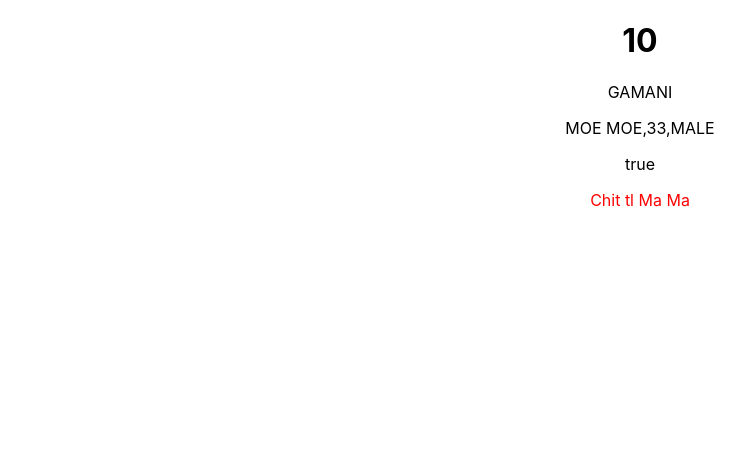
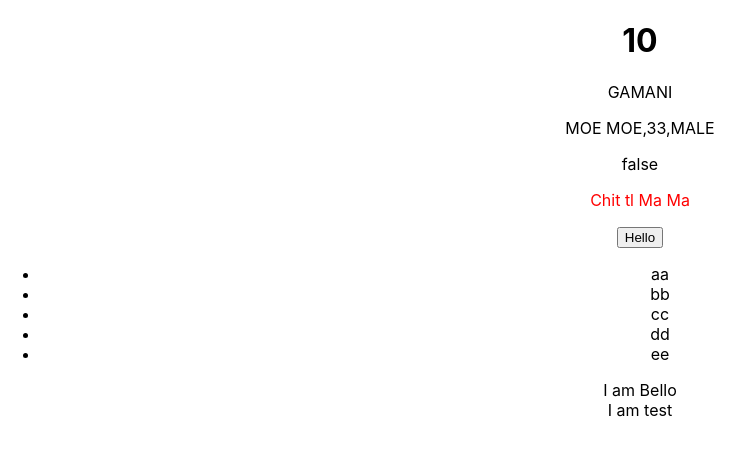
Before and after one commit to mrzinlinhtet/first-react, a React (Create React App) app: page / in a window 1280 px wide. Shown: the top 454 px of the page, without its empty margins (0-754 px from the left). Built offline with nearby package versions, Linux system fonts and the light colour scheme.

Commit message:
add components

```diff
--- a/src/App.css
+++ b/src/App.css
@@ -4,6 +4,10 @@
 
 .textRed {
   color: red;
+}
+
+.textBlue {
+  color: blue;
 }
 
 .App-logo {
@@ -36,6 +40,7 @@
   from {
     transform: rotate(0deg);
   }
+
   to {
     transform: rotate(360deg);
   }
--- a/src/App.js
+++ /dev/null
@@ -1,25 +0,0 @@
-import "./App.css";
-import { Fragment } from "react";
-
-function App() {
-
-  const name= "gamani";
-  const arr = ["moe moe",33,"male"];
-  const bool = true;
-
-  return (
-    <div className="App">
-      <h1>{5+5}</h1>
-      <p>{name.toUpperCase()}</p>
-      <p>{arr.join().toUpperCase()}</p>
-      {
-        bool ? <p>true</p> : <p>false</p>
-      }
-      {
-        bool && <p className="textRed">Chit tl Ma Ma</p>
-      }
-    </div>
-  );
-}
-
-export default App;
--- /dev/null
+++ b/src/App.jsx
@@ -0,0 +1,51 @@
+import "./App.css";
+import { Fragment } from "react";
+import Test from "./Test";
+import Bello from "./Bello";
+
+
+
+
+
+function App() {
+  const name = "gamani";
+  const textRed = "textRed";
+  const textBlue = "textBlue";
+  const arr = ["moe moe", 33, "male"];
+  const bool = false;
+
+  const items = ["aa", "bb", "cc", "dd", "ee"];
+
+  const Click = (x) => {
+    console.log(x);
+  };
+  return (
+    <div className="App">
+      <h1>{5 + 5}</h1>
+      <p>{name.toUpperCase()}</p>
+      <p>{arr.join().toUpperCase()}</p>
+      {bool ? <p>true</p> : <p>false</p>}
+      {<p className={bool ? textBlue : textRed}>Chit tl Ma Ma</p>}
+
+      {/* <button onClick={Click}>click</button> */}
+      <button onClick={Click.bind(null, "gamani")}>Hello</button>
+
+      <div>
+        <ul>
+          {
+            items.map((item, index) => {
+              return <li key={index}>{item}</li>
+
+            })
+          }
+        </ul>
+      </div>
+
+      <Bello />
+      <Test />
+
+    </div>
+  );
+}
+
+export default App;
--- /dev/null
+++ b/src/Bello.jsx
@@ -0,0 +1,5 @@
+function Bello() {
+    return <div>I am Bello</div>
+  }
+
+  export default Bello;
--- /dev/null
+++ b/src/Test.jsx
@@ -0,0 +1,5 @@
+function Test() {
+  return <div>I am test</div>;
+}
+
+export default Test;
```
